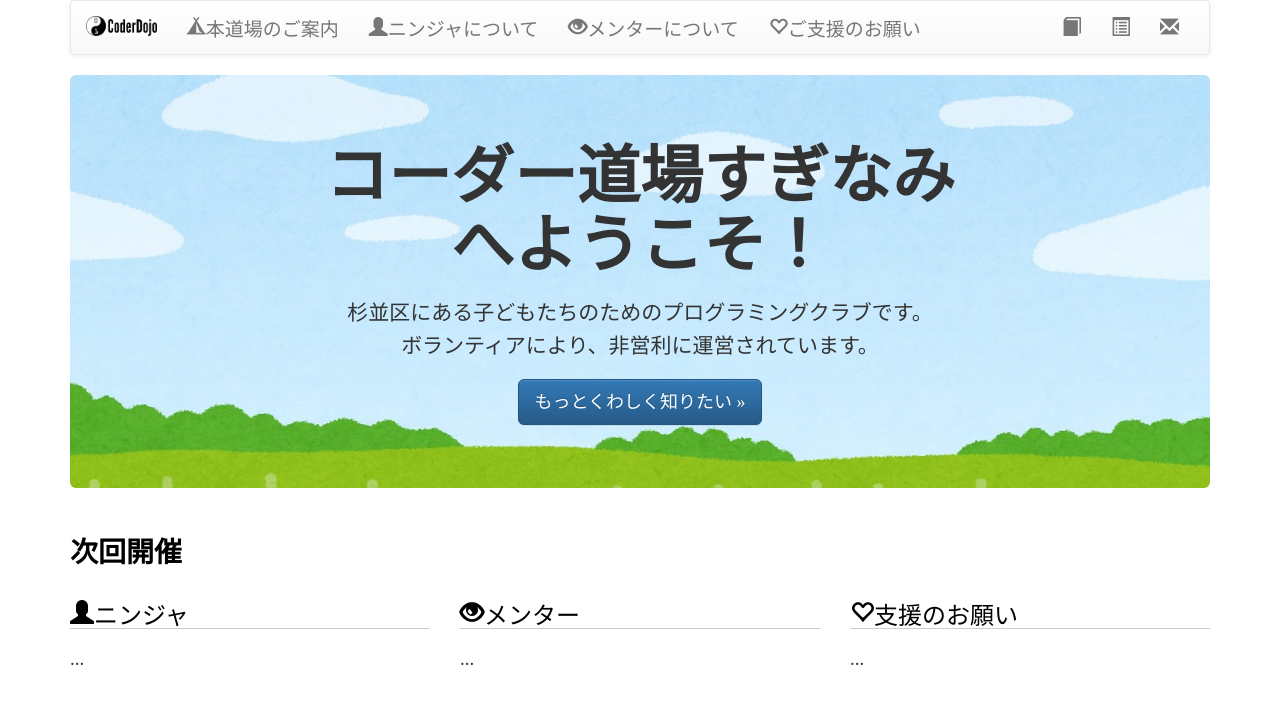
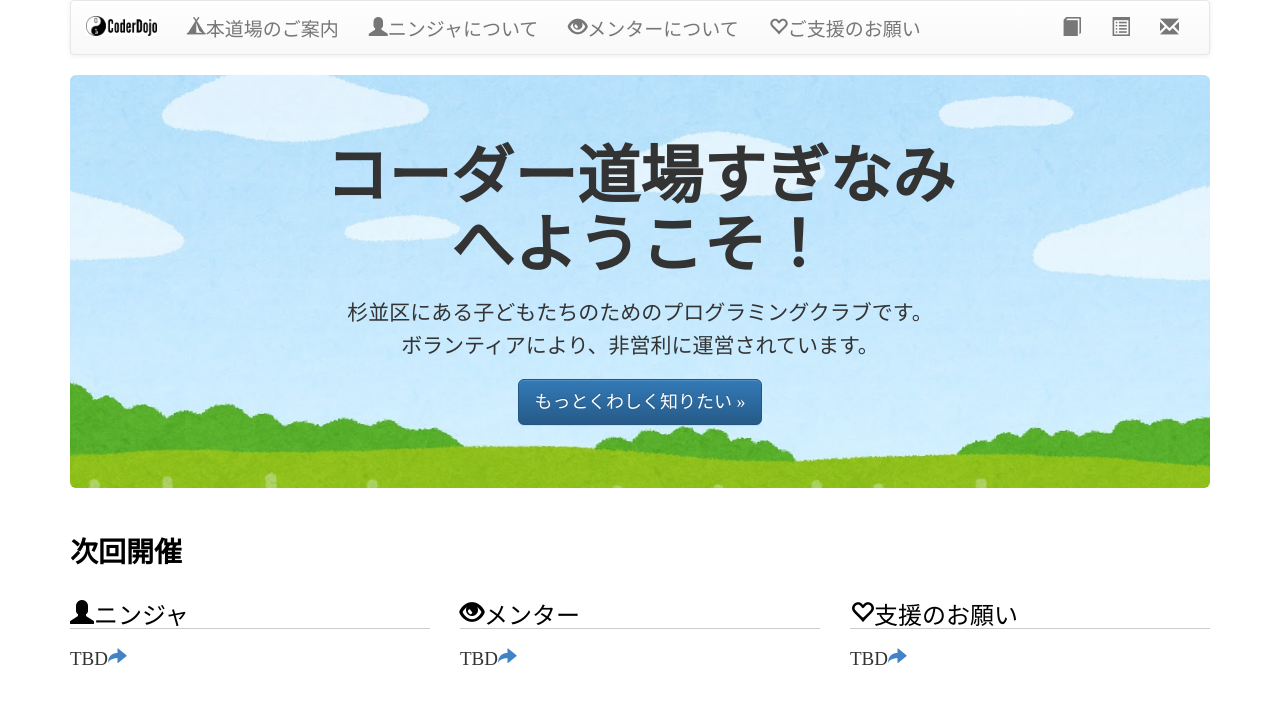
Before and after one commit to coderdojo-suginami/coderdojo-suginami.github.io, a Jekyll site: the page built from index.md, in a window 1280 px wide. Shown: the top 704 px of the page. Built offline with Jekyll 4.4.1, drawn with Linux system fonts in a browser that asks for light colours; some of the changed text lies outside the part shown; grey boxes are pictures that could not be loaded.

Commit message:
Sponsors

```diff
--- a/_includes/footer.html
+++ b/_includes/footer.html
@@ -2,3 +2,5 @@
     <hr style="background-color: #fff; border-top: 2px dotted #8c8b8b;" />
     <p class="text-center" style="font-size:0.8em; color: #888;">CoderDojoすぎなみ</p>
 </footer>
+
+{% include sponsors.html %}
--- a/_includes/sponsors.html
+++ b/_includes/sponsors.html
@@ -1,4 +1,15 @@
-## スポンサー
-
-* [株式会社ヴァル研究所](http://www.val.co.jp/)
-* [ワイクル株式会社](http://www.waicrew.com/)
+<h3>スポンサー：</h3>
+<div class="row text-center">
+<div class="col-md-3">
+<a href="http://www.val.co.jp/">株式会社ヴァル研究所</a>
+</div>
+<div class="col-md-3">
+<a href="http://www.waicrew.com/">ワイクル株式会社</a>
+</div>
+<div class="col-md-3">
+<a href="/sponsorship/">【募集中】</a>
+</div>
+<div class="col-md-3">
+<a href="/sponsorship/">【募集中】</a>
+</div>
+</div>
--- a/index.md
+++ b/index.md
@@ -20,23 +20,29 @@ layout: default
 
 
 <div class="row">
-<div class="col-md-12">
+  <div class="col-md-12">
     <h1>次回開催</h1>
 	{% include event_list.html %}
   </div>
 
   <div class="col-md-4">
     <h2><span class="glyphicon glyphicon-user" />ニンジャ</h2>
-	<p>...</p>
+	<p>TBD<a href="/ninjas/"><span class="glyphicon glyphicon-share-alt" /></a></p>
   </div>
   <div class="col-md-4">
     <h2><span class="glyphicon glyphicon-eye-open" />メンター</h2>
-	<p>...</p>
+	<p>TBD<a href="/ninjas/"><span class="glyphicon glyphicon-share-alt" /></a></p>
   </div>
   <div class="col-md-4">
     <h2><span class="glyphicon glyphicon-heart-empty" />支援のお願い</h2>
-	<p>...</p>
+	<p>TBD<a href="/ninjas/"><span class="glyphicon glyphicon-share-alt" /></a></p>
+  </div>
+
+  <div class="col-md-12">
+    <h2>関連リンク</h2>
+	<ul>
+	<li><a href="https://zen.coderdojo.com/dojo/jp/suginami-tokyo/suginami">CoderDojo suginami</a></li>
+	<li><a href="https://coderdojo-suginami.doorkeeper.jp">Doorkeeper（参加申し込み受付）</a></li>
+	</ul>
   </div>
 </div>
-
-{% include sponsors.md %}
```
Also changed, not shown: sponsorship/index.md (+0 -2 lines).
